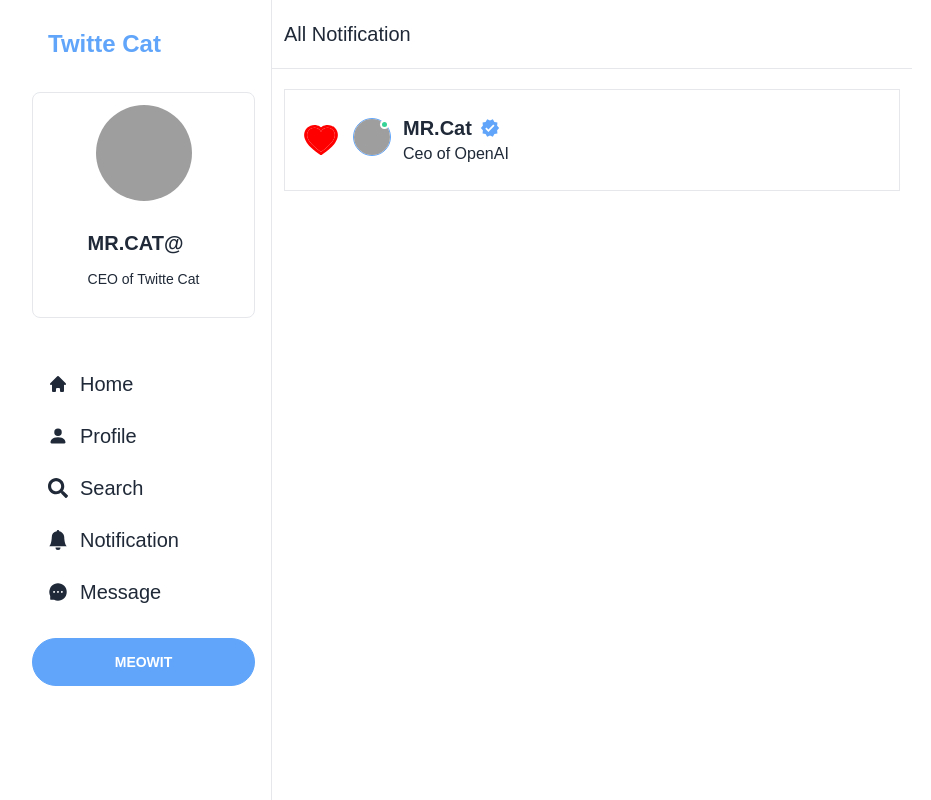
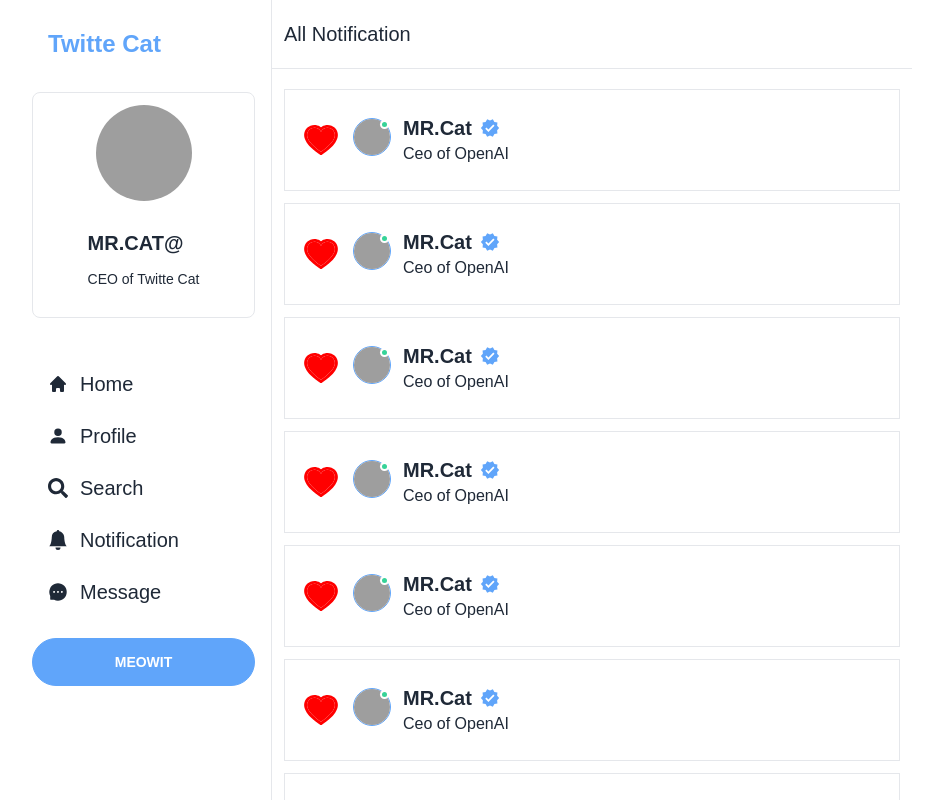
Before and after one commit to MdMuzahid07/Twitte-Cat-PWA, a React (Create React App) app: page /notification in a window 1280 px wide. Shown: the whole page, without its empty margins (176-1107 px from the left). Built offline with nearby package versions, Linux system fonts and the light colour scheme; grey boxes are pictures that could not be loaded.

Commit message:
notificatoin UI maked

```diff
--- a/src/components/main/search/SearchResultCard.js
+++ b/src/components/main/search/SearchResultCard.js
@@ -18,7 +18,8 @@
                 <h2 className="card-title">MR.Cat <MdVerified style={{ color: "#60a5fa" }} /></h2>
                 <p>Ceo of OpenAI</p>
                 <div className="card-actions justify-end">
-                    <button onClick={() => toast.success("working")} className="btn btn-wide btn-sm rounded-full bg-blue-400 border-none">Follow</button>
+                    <button onClick={() => toast.success("working")} className="btn btn-sm rounded-full bg-blue-400 border-none">Message</button>
+                    <button onClick={() => toast.success("working")} className="btn btn-sm rounded-full bg-blue-400 border-none">Follow</button>
                 </div>
             </div>
         </div >
--- a/src/pages/Notification.js
+++ b/src/pages/Notification.js
@@ -9,6 +9,15 @@
             </section>
             <div className="px-3">
                 <NotificationCard />
+                <NotificationCard />
+                <NotificationCard />
+                <NotificationCard />
+                <NotificationCard />
+                <NotificationCard />
+                <NotificationCard />
+                <NotificationCard />
+                <NotificationCard />
+                <NotificationCard />
             </div>
         </div>
     );
```
